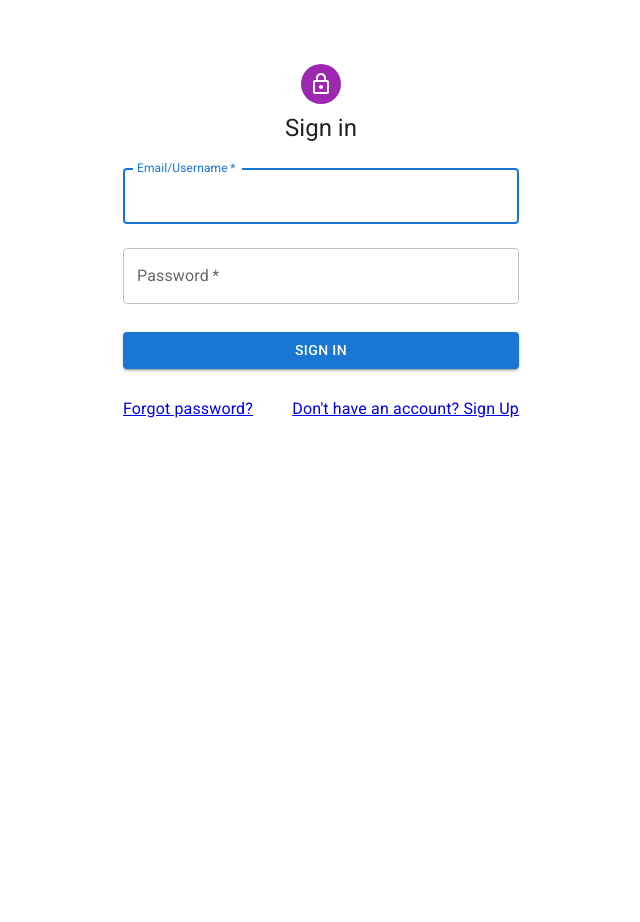
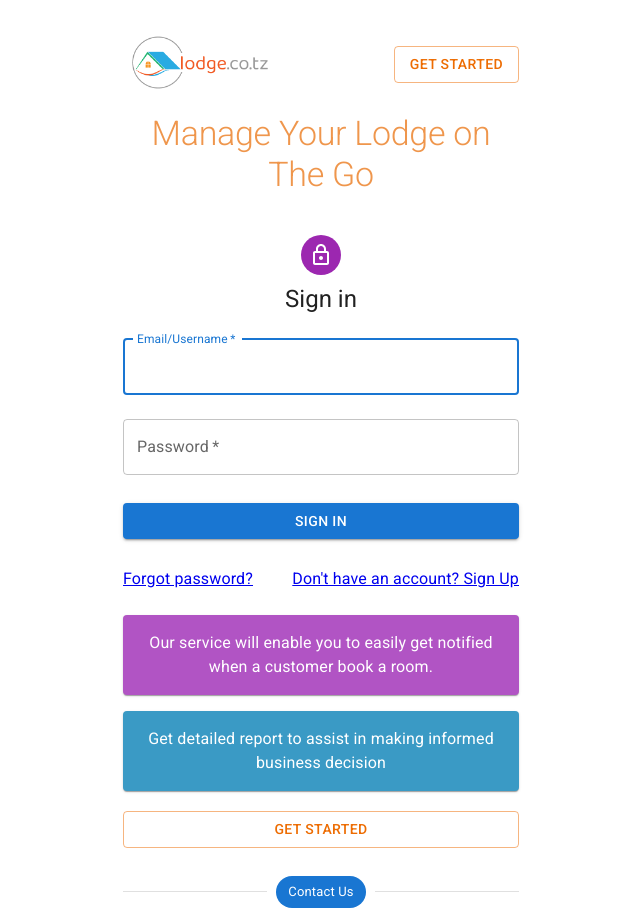
Before and after one commit to zkemoshi/lodgesmile, a React (Create React App) app in the folder client/: page / in a window 1280 px wide. Shown: the top 922 px of the page, without its empty margins (319-959 px from the left). Before the commit the page ends 800 px from the top, so only its background shows below. Built offline with nearby package versions, Linux system fonts and the light colour scheme.

Commit message:
signin style

```diff
--- a/client/public/index.html
+++ b/client/public/index.html
@@ -15,6 +15,14 @@
       href="https://fonts.googleapis.com/css?family=Roboto:300,400,500,700&display=swap"
     />
 
+    <!-- Font awsome -->
+    <link
+      rel="stylesheet"
+      href="https://cdnjs.cloudflare.com/ajax/libs/font-awesome/6.0.0-beta2/css/all.min.css"
+      integrity="sha512-YWzhKL2whUzgiheMoBFwW8CKV4qpHQAEuvilg9FAn5VJUDwKZZxkJNuGM4XkWuk94WCrrwslk8yWNGmY1EduTA=="
+      crossorigin="anonymous"
+      referrerpolicy="no-referrer"
+    />
     <title>Z&C Technologies</title>
   </head>
   <body>
--- a/client/src/components/auth/SignIn.js
+++ b/client/src/components/auth/SignIn.js
@@ -9,20 +9,41 @@ import {
   Button,
   CssBaseline,
   TextField,
-  FormControlLabel,
-  Checkbox,
   Grid,
   Box,
   Typography,
   Container,
+  Paper,
+  Divider,
+  Chip,
 } from '@mui/material';
-
+import { makeStyles } from '@material-ui/core';
 import LockOutlinedIcon from '@mui/icons-material/LockOutlined';
+import WhatsAppIcon from '@mui/icons-material/WhatsApp';
+import EmailIcon from '@mui/icons-material/Email';
 import { createTheme, ThemeProvider } from '@mui/material/styles';
+import logo from '../layout/logo.png';
 
 const theme = createTheme();
 
+const useStyles = makeStyles({
+  logo: {
+    padding: '0',
+  },
+  details: {
+    display: 'flex',
+    flexDirection: 'column',
+    gap: 3,
+  },
+  contact: {
+    display: 'flex',
+    justifyContent: 'space-between',
+    marginTop: '1rem',
+  },
+});
+
 export default function SignIn() {
+  const classes = useStyles();
   const alertContext = useContext(AlertContext);
   const authContext = useContext(AuthContext);
   const history = useHistory();
@@ -60,9 +81,29 @@ export default function SignIn() {
     <ThemeProvider theme={theme}>
       <Container component='main' maxWidth='xs'>
         <CssBaseline />
+        <Grid container sx={{ mt: 2 }} alignItems='center'>
+          <Grid item xs={6}>
+            <Typography className={classes.logo}>
+              <img src={logo} alt='logo' width={150} />
+            </Typography>
+          </Grid>
+          <Grid item xs={6} align='right'>
+            <Button variant='outlined' color='warning'>
+              GET STARTED
+            </Button>
+          </Grid>
+        </Grid>
+        <Typography
+          align='center'
+          variant='h2'
+          className={classes.title}
+          sx={{ color: '#ef964c', fontSize: '34px' }}
+        >
+          Manage Your Lodge on The Go
+        </Typography>
         <Box
           sx={{
-            marginTop: 7,
+            marginTop: 4,
             display: 'flex',
             flexDirection: 'column',
             alignItems: 'center',
@@ -132,6 +173,47 @@ export default function SignIn() {
             </Grid>
           </Box>
         </Box>
+        <Grid className='details' sx={{ mt: 3 }}>
+          <Paper sx={{ p: 2, bgcolor: '#b154c4', color: 'white' }}>
+            <Typography align='center'>
+              Our service will enable you to easily get notified when a customer
+              book a room.
+            </Typography>
+          </Paper>
+          <Paper sx={{ mt: 2, p: 2, bgcolor: '#3A9AC5', color: 'white' }}>
+            <Typography align='center'>
+              Get detailed report to assist in making informed business decision
+            </Typography>
+          </Paper>
+        </Grid>
+        <Button
+          fullWidth
+          variant='outlined'
+          color='warning'
+          sx={{ mt: 2.5, mb: 3.5 }}
+        >
+          GET STARTED
+        </Button>
+        <Divider>
+          <Chip color='primary' label='Contact Us' />
+        </Divider>
+        <Grid sx={{ mb: 5 }} className={classes.contact}>
+          <Chip
+            label='+255755059683'
+            component='a'
+            href='#basic-chip'
+            variant='outlined'
+            clickable
+            color='primary'
+            icon={<WhatsAppIcon />}
+          />
+          <Chip
+            icon={<EmailIcon />}
+            label='info@lodge.co.tz'
+            variant='outlined'
+            color='warning'
+          />
+        </Grid>
       </Container>
     </ThemeProvider>
   );
```
